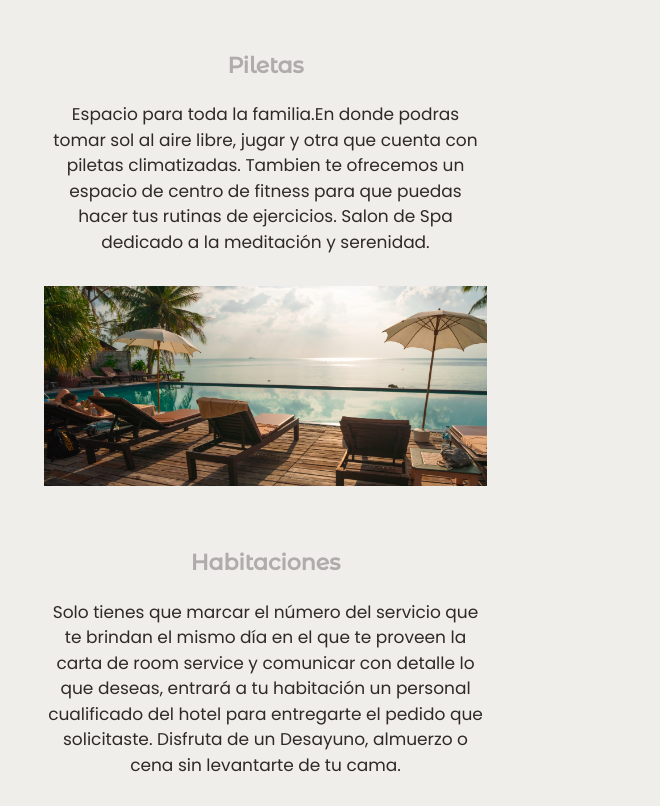
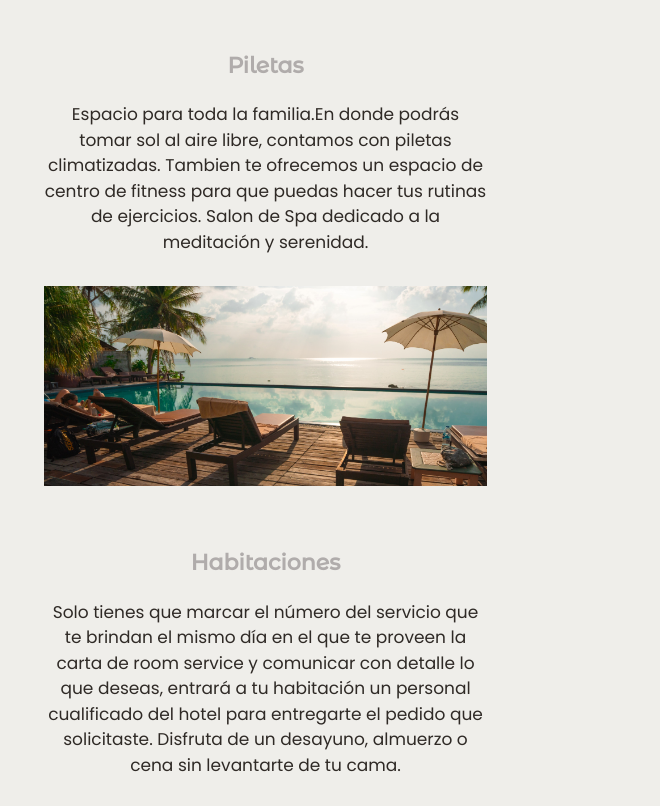
Before and after one commit to DaianaDimitroff/hotelparaiso, a website: page Paginas/servicios.html in a window 1280 px wide. Shown: the part 274-1080 px from the top of the page, 620-1280 px from the left. Drawn offline with nearby package versions, Linux system fonts and the light colour scheme.

Commit message:
proyecto final

```diff
--- a/Paginas/servicios.html
+++ b/Paginas/servicios.html
@@ -75,8 +75,8 @@
           </article>
           <article class="col-12 col-md-5">
             <h3 class="titulos-Servicios">Piletas</h3>
-            <p class="parrafoServicios">Espacio para toda la familia.En donde podras
-              tomar sol al aire libre, jugar y otra que cuenta con piletas climatizadas. Tambien te ofrecemos un espacio
+            <p class="parrafoServicios">Espacio para toda la familia.En donde podrás
+              tomar sol al aire libre, contamos con piletas climatizadas. Tambien te ofrecemos un espacio
               de centro de fitness para que puedas hacer tus rutinas de ejercicios. Salon de Spa dedicado a la
               meditación y serenidad.</p>
             <img class="img-fluid" src="../imagenes/hotell.jpg" alt="Pileta">
@@ -93,7 +93,7 @@
             <h3 class="titulos-Servicios">Habitaciones</h3>
             <p class="parrafoServicios">Solo tienes que marcar el número del servicio que te brindan el mismo día en el
               que te proveen la carta de room service y comunicar con detalle lo que deseas, entrará a tu habitación un
-              personal cualificado del hotel para entregarte el pedido que solicitaste. Disfruta de un Desayuno,
+              personal cualificado del hotel para entregarte el pedido que solicitaste. Disfruta de un desayuno,
               almuerzo o cena sin levantarte de tu cama. </p>
             <img class="img-fluid" src="../imagenes/habitaciondobletwin.png" alt="Habitaciones">
           </article>
```
Also changed, not shown: Paginas/nosotros.html (+1 -2 lines).
